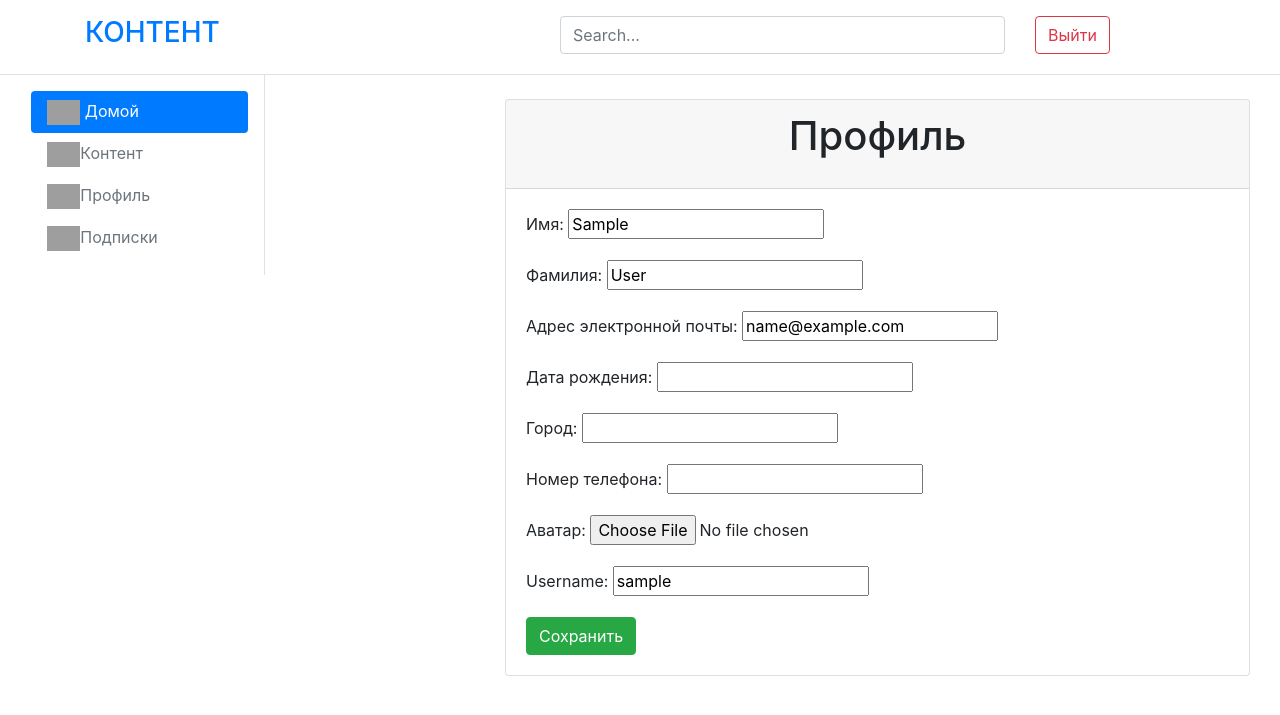
After one commit to StepanShurmin/content_platform, a Django app: page /user/profile/edit/ in a window 1280 px wide. The commit adds this page. Shown: the top 715 px of the page. Run offline with Django 4.2, Linux system fonts and the light colour scheme; the visitor is signed in with stand-in values (Sample User, id 1); some libraries are stand-ins or nearby versions; grey boxes are pictures that could not be loaded.

Commit message:
Добавил шаблоны, контроллеры, форму для профиля.

```diff
--- a/content/templates/content/base.html
+++ b/content/templates/content/base.html
@@ -1,20 +1,14 @@
 {% load static %}
-
 <!doctype html>
 <html lang="en" data-bs-theme="auto">
 <head>
-
     <meta charset="utf-8">
     <meta name="viewport" content="width=device-width, initial-scale=1">
     <meta name="description" content="">
     <meta name="author" content="Mark Otto, Jacob Thornton, and Bootstrap contributors">
     <meta name="generator" content="Hugo 0.115.4">
     <title>{{ title }}</title>
-
-
     <link href="{% static '/css/bootstrap.min.css' %}" rel="stylesheet">
-
-
     <style>
         .bd-placeholder-img {
             font-size: 1.125rem;
@@ -71,7 +65,6 @@
         .btn-bd-primary {
             --bd-violet-bg: #712cf9;
             --bd-violet-rgb: 112.520718, 44.062154, 249.437846;
-
             --bs-btn-font-weight: 600;
             --bs-btn-color: var(--bs-white);
             --bs-btn-bg: var(--bd-violet-bg);
@@ -84,53 +77,61 @@
             --bs-btn-active-bg: #5a23c8;
             --bs-btn-active-border-color: #5a23c8;
         }
-
     </style>
-
-
 </head>
 <body>
-<header class="p-3 text-bg-dark border-bottom">
+<header class="p-3 border-bottom">
     <div class="container">
-        <div class="d-flex flex-wrap align-items-center justify-content-center justify-content-lg-start">
-            <a href="/" class="d-flex align-items-lg-start mb-2 mb-lg-0 text-left"><h3>КОНТЕНТ</h3>
-            </a>
-
-            <form class="col-12 col-lg-auto mb-3 mb-lg-0 me-lg-3" role="search">
-                <input type="search" class="form-control form-control-dark text-bg-dark" placeholder="Search..."
-                       aria-label="Search">
-            </form>
-
-            <div class="text-end">
-                <button type="button" class="btn btn-outline-warning">Login</button>
-                <button type="button" class="btn btn-warning">Sign-up</button>
+        <div class="row">
+            <div class="col-3">
+                <a href="/" class="d-flex align-items-lg-start mb-2 mb-lg-0 text-left"><h3>
+                    КОНТЕНТ</h3></a>
+            </div>
+            <div class="col-2"></div>
+            <div class="col-5">
+                <form class="" role="search">
+                    <input type="search" class="form-control form-control-dark text-bg-dark" placeholder="Search..."
+                           aria-label="Search">
+                </form>
+            </div>
+            <div class="col-1 text-center">
+                {% if user.is_authenticated %}
+                    <a href="{% url 'users:logout' %}" type="button" class="btn btn-outline-danger me-2">Выйти</a>
+                {% else %}
+                    <a href="{% url 'users:login' %}" type="button" class="btn btn-outline-primary me-2">Войти</a>
+                {% endif %}
             </div>
         </div>
     </div>
 </header>
-
 <div class="container-fluid">
     <div class="row">
         <div class="col-3">
             <div class="d-flex flex-column flex-shrink-0 p-3 border-right" style="width: 250px;">
                 <ul class="nav nav-pills flex-column mb-auto">
                     <li class="nav-item">
-                        <a href="#" class="nav-link active" aria-current="page">
+                        <a href="{% url 'home' %}" class="nav-link active" aria-current="page">
                             <img class="icon" src="../../../static/images/house.svg" alt="" height="25"> Домой
                         </a>
                     </li>
                     <li>
-                        <a href="#" class="nav-link text-secondary">
+                        <a href="{% url 'content:list_publications' %}" class="nav-link text-secondary">
                             <img class="icon" src="../../../static/images/view-list.svg" alt="" height="25">Контент
                         </a>
                     </li>
                     <li>
-                        <a href="#" class="nav-link text-secondary">
-                            <img class="icon" src="../../../static/images/person.svg" alt="" height="25">Профиль
-                        </a>
+                        {% if user.is_authenticated %}
+                            <a href="{% url 'user:profile_view' user.pk %}" class="nav-link text-secondary">
+                                <img class="icon" src="../../../static/images/person.svg" alt="" height="25">Профиль
+                            </a>
+                        {% else %}
+                            <a href="{% url 'user:login' %}" class="nav-link text-secondary">
+                                <img class="icon" src="../../../static/images/person.svg" alt="" height="25">Профиль
+                            </a>
+                        {% endif %}
                     </li>
                     <li>
-                        <a href="#" class="nav-link text-secondary">
+                        <a href="{% url 'user:subscriptions_list' %}" class="nav-link text-secondary">
                             <img class="icon" src="../../../static/images/star.svg" alt="" height="25">Подписки
                         </a>
                     </li>
@@ -138,15 +139,11 @@
             </div>
         </div>
         <div class="col-md-9">
-
             {% block content %}
             {% endblock %}
-
         </div>
     </div>
 </div>
-
 <script src="{% static 'js/bootstrap.bundle.min.js' %}"></script>
-
 </body>
 </html>
--- a/users/admin.py
+++ b/users/admin.py
@@ -7,6 +7,9 @@ from users.models import User
 @admin.register(User)
 class UserAdmin(admin.ModelAdmin):
     list_display = (
-        "username",
+        "pk",
+        "first_name",
+        "last_name",
         "phone",
+        "email",
     )
--- /dev/null
+++ b/users/forms.py
@@ -0,0 +1,32 @@
+from django import forms
+from django.contrib.auth.forms import UserCreationForm, UserChangeForm
+
+from users.models import User
+
+
+class UserRegisterForm(UserCreationForm):
+
+    class Meta:
+        model = User
+        fields = ("phone", "password1", "password2")
+
+
+class UserProfileChangeForm(UserChangeForm):
+
+    class Meta:
+        model = User
+        fields = (
+            "first_name",
+            "last_name",
+            "email",
+            "birthday",
+            "city",
+            "phone",
+            "avatar",
+            "username",
+        )
+
+    def __init__(self, *args, **kwargs):
+        super().__init__(*args, **kwargs)
+
+        self.fields["password"].widget = forms.HiddenInput()
--- a/users/models.py
+++ b/users/models.py
@@ -13,6 +13,7 @@ class User(AbstractUser):
     phone = models.CharField(unique=True, max_length=100, verbose_name="Номер телефона")
     avatar = models.ImageField(upload_to="users/", verbose_name="Аватар", **NULLABLE)
     username = models.CharField(max_length=100)
+    subscriptions = models.ManyToManyField("User", verbose_name=" Подписки", **NULLABLE)
 
     USERNAME_FIELD = "phone"
     REQUIRED_FIELDS = []
--- /dev/null
+++ b/users/templates/users/user_form.html
@@ -0,0 +1,23 @@
+{% extends 'content/base.html' %}
+
+{% block content %}
+    <div class="col-12">
+        <form class="row" method="post" enctype="multipart/form-data">
+            <div class="col-2"></div>
+            <div class="col-10">
+                <div class="card mt-4">
+                    <div class="card-header">
+                        <h1 class="text-center mb-3 fw-normal">Профиль</h1>
+                    </div>
+                    <div class="card-body">
+                        <div class="form-floating">
+                            {% csrf_token %}
+                            {{ form.as_p }}
+                            <button type="submit" class="btn btn-success">Сохранить</button>
+                        </div>
+                    </div>
+                </div>
+            </div>
+        </form>
+    </div>
+{% endblock %}
--- a/users/urls.py
+++ b/users/urls.py
@@ -1,5 +1,16 @@
+from django.urls import path
+from users.views import RegisterView, ProfileUpdateView, UserSubscribeView, SubscriptionListView, ProfileDetailView
 from users.apps import UsersConfig
+from django.contrib.auth.views import LoginView, LogoutView
 
 app_name = UsersConfig.name
 
-urlpatterns = []
+urlpatterns = [
+    path("register/", RegisterView.as_view(), name="register"),
+    path("login/", LoginView.as_view(template_name="users/login.html"), name="login"),
+    path("logout/", LogoutView.as_view(), name="logout"),
+    path("profile/edit/", ProfileUpdateView.as_view(), name="profile_update"),
+    path("profile/<int:pk>", ProfileDetailView.as_view(), name="profile_view"),
+    path("subscribe/<int:pk>/", UserSubscribeView.as_view(), name="subscribe"),
+    path("subscriptions/", SubscriptionListView.as_view(), name="subscriptions_list"),
+]
--- a/users/views.py
+++ b/users/views.py
@@ -1,3 +1,54 @@
-from django.shortcuts import render
+from django.contrib.auth.mixins import LoginRequiredMixin
+from django.shortcuts import redirect
+from django.urls import reverse_lazy
+from django.views import View
+from django.views.generic import CreateView, UpdateView, ListView, DetailView
 
-# Create your views here.
+from users.forms import UserRegisterForm, UserProfileChangeForm
+from users.models import User
+
+
+class RegisterView(CreateView):
+    model = User
+    form_class = UserRegisterForm
+    template_name = "users/register.html"
+    success_url = reverse_lazy("home")
+
+
+class ProfileUpdateView(LoginRequiredMixin, UpdateView):
+    model = User
+    form_class = UserProfileChangeForm
+
+    def get_object(self, queryset=None):
+        return self.request.user
+
+    def get_success_url(self):
+        return reverse_lazy("user:profile_view", args=[self.object.pk])
+
+
+class ProfileDetailView(LoginRequiredMixin, DetailView):
+    model = User
+
+
+class UserSubscribeView(View):
+    def get(self, request, pk):
+        author = User.objects.get(pk=pk)
+        user = self.request.user
+
+        if author in user.subscriptions.all():
+            user.subscriptions.remove(author)
+        else:
+            user.subscriptions.add(author)
+
+        return redirect("users:profile")
+
+
+class SubscriptionListView(ListView):
+    template_name = "users/subscriptions.html"
+
+    def get_queryset(self, **kwargs):
+        user = self.request.user
+
+        subscriptions = user.subscriptions.all()
+
+        return subscriptions
```
Also changed, not shown: users/templates/users/login.html (added, +24 -0 lines), users/templates/users/register.html (added, +23 -0 lines), users/templates/users/subscriptions.html (added, +15 -0 lines), users/templates/users/user_detail.html (added, +19 -0 lines), users/migrations/0003_user_subscriptions.py (added).
